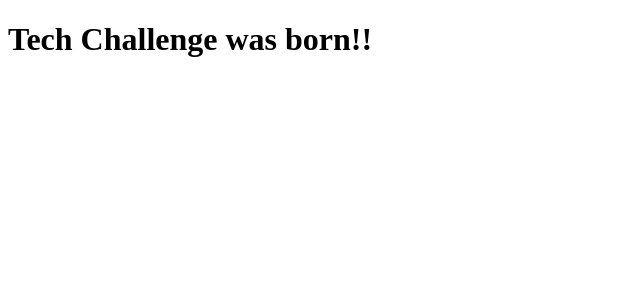
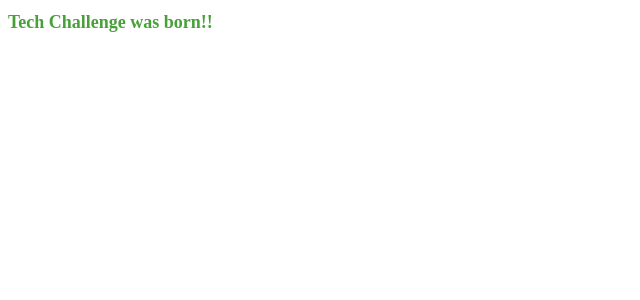
Before and after one commit to malulupereiraa/tech-challenge-fiap, a Next.js app: page / in a window 1280 px wide. Shown: the top 300 px of the page, without its empty margins (0-640 px from the left). Built offline with nearby package versions, Linux system fonts and the light colour scheme.

Commit message:
feat: aplica o tema de cores e fonte como exemplo

```diff
--- a/src/app/page.tsx
+++ b/src/app/page.tsx
@@ -1,8 +1,11 @@
+import { theme_color, theme_fonts} from './@theme/theme'
 
 export default function Home() {
   return (
-    <div>
-      <h1>Tech Challenge was born!!</h1>
+    <div style={{backgroundColor: theme_color.white, color: theme_color.success}}>
+      <h1 style={theme_fonts.header_semibold}>
+        Tech Challenge was born!!
+      </h1>
     </div>
   );
 }
```
